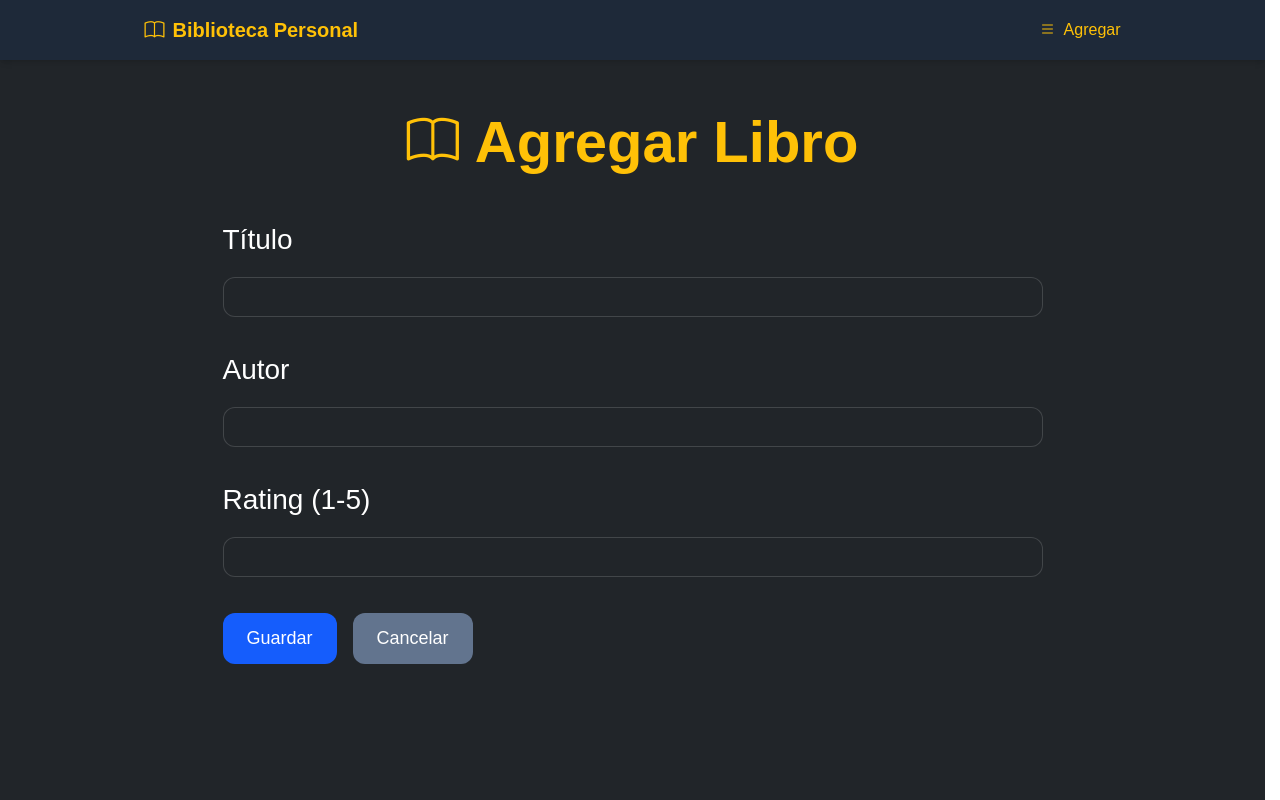
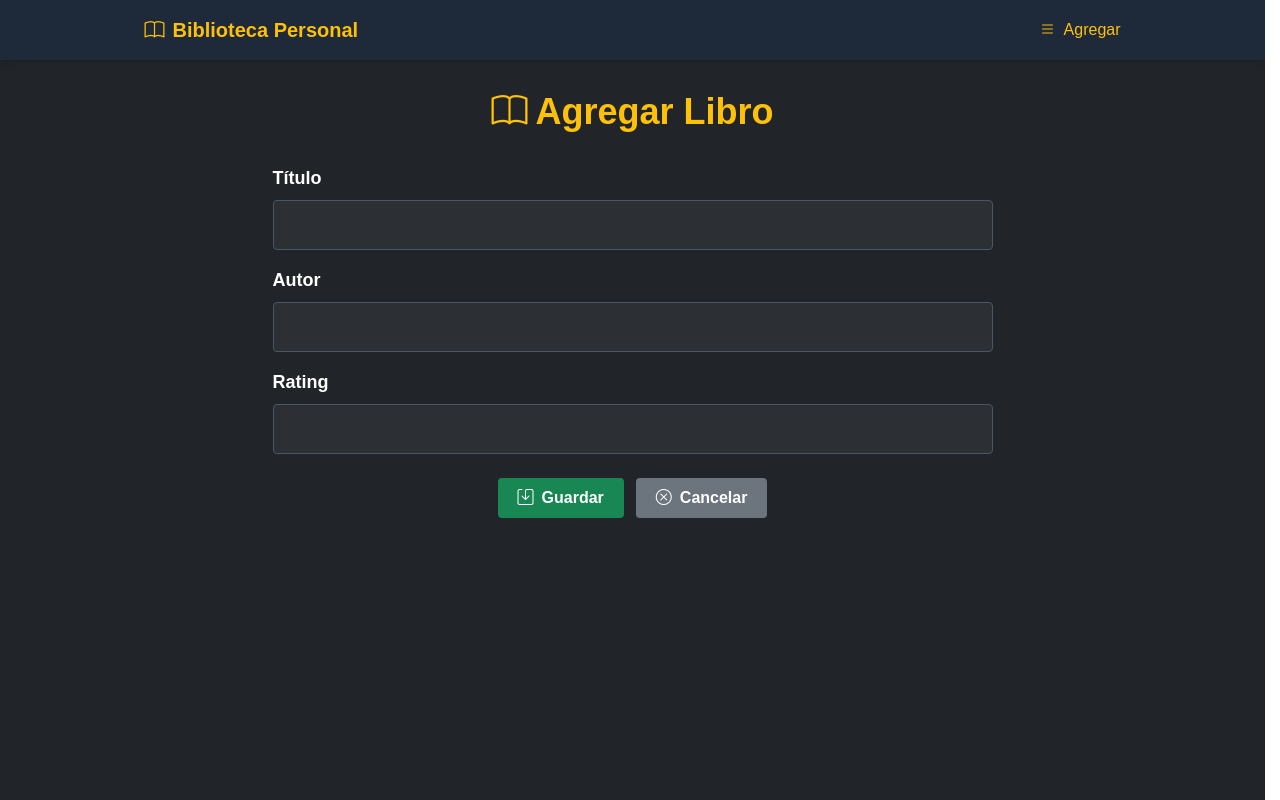
Before and after one commit to VictorCarmonaMoraza/React_FastAPI_2027, a React (Vite) app: page /agregar in a window 1280 px wide. Built offline with nearby package versions, Linux system fonts and the light colour scheme.

Commit message:
Enviar nuevo libro

```diff
--- a/src/api/libros.js
+++ b/src/api/libros.js
@@ -24,6 +24,7 @@ async function listarLibros() {
 
 // [NUEVO]
 async function crearLibro(libro) {
+  debugger;
   // Validamos que el título exista y no esté vacío.
   if (!libro.titulo || !libro.titulo.trim()) {
     throw new Error("El título es obligatorio");
@@ -51,4 +52,4 @@ async function crearLibro(libro) {
   return respuesta.data;
 }
 
-export { api, urlBase, listarLibros };
+export { api, urlBase, listarLibros, crearLibro };
--- a/src/libros/AgregarLibro.jsx
+++ b/src/libros/AgregarLibro.jsx
@@ -1,70 +1,160 @@
+import { useState } from "react";
+import { useNavigate } from "react-router-dom";
+
+import { crearLibro } from "../api/libros";
+
 function AgregarLibro() {
+  const navigate = useNavigate();
+
+  // Estado que contiene los datos introducidos en el formulario.
+  const [libro, setLibro] = useState({
+    titulo: "",
+    autor: "",
+    rating: ""
+  });
+
+  const [mensaje, setMensaje] = useState("");
+    setTimeout(() => {
+    setMensaje("");
+  }, 2000);
+
+  // [NUEVO]
+  function manejarCambio(evento) {
+    const { name, value } = evento.target;
+
+    setLibro({
+      ...libro,
+      [name]: value
+    });
+  }
+
+  // [NUEVO]
+  async function manejarSubmit(evento) {
+    evento.preventDefault();
+
+    try {
+      // Convertimos el rating de texto a número entero.
+      const datosLibro = {
+        ...libro,
+        rating: Number(libro.rating)
+      };
+
+      // Llamamos a la función que realiza el POST contra FastAPI.
+      await crearLibro(datosLibro);
+
+      alert("Libro creado correctamente");
+
+      // Volvemos al listado después de crear el libro.
+      navigate("/");
+    } catch (error) {
+      console.error("Error al crear el libro:", error);
+
+      alert(error.message || "Error al crear el libro");
+    }
+  }
+
+  // [NUEVO]
+  function cancelar() {
+    setMensaje("La operación ha sido cancelada");
+    // navigate("/");
+  }
+
   return (
-    <section className="mx-auto max-w-4xl px-6 py-12">
-      <h2 className="text-center text-[58px] font-semibold leading-none text-[#ffc107]">
-        <i aria-hidden="true" className="bi bi-book mr-4 align-middle text-[0.9em]"></i>
-        <span className="align-middle">Agregar Libro</span>
+    <div className="mx-auto mt-8 max-w-3xl px-6">
+      <h2 className="mb-8 text-center text-4xl font-semibold text-[#ffc107]">
+        <i className="bi bi-book mr-2"></i>
+        Agregar Libro
       </h2>
 
-      <form className="mx-auto mt-12 max-w-[820px] space-y-8">
-        <div>
-          <label htmlFor="titulo" className="mb-4 block text-[28px] text-white">
+      <form onSubmit={manejarSubmit}>
+
+        <div className="mb-4">
+          <label
+            htmlFor="titulo"
+            className="mb-2 block text-lg font-semibold"
+          >
             Título
           </label>
 
           <input
             type="text"
-            className="h-10 w-full rounded-xl border border-white/15 bg-[#212529] px-4 text-lg text-white outline-none transition focus:border-slate-500"
             id="titulo"
             name="titulo"
+            value={libro.titulo}
+            onChange={manejarCambio}
+            className="w-full rounded border border-gray-600 bg-[#2c3034] px-4 py-3 text-white outline-none focus:border-[#ffc107]"
+            required
           />
         </div>
 
-        <div>
-          <label htmlFor="autor" className="mb-4 block text-[28px] text-white">
+        <div className="mb-4">
+          <label
+            htmlFor="autor"
+            className="mb-2 block text-lg font-semibold"
+          >
             Autor
           </label>
 
           <input
             type="text"
-            className="h-10 w-full rounded-xl border border-white/15 bg-[#212529] px-4 text-lg text-white outline-none transition focus:border-slate-500"
             id="autor"
             name="autor"
+            value={libro.autor}
+            onChange={manejarCambio}
+            className="w-full rounded border border-gray-600 bg-[#2c3034] px-4 py-3 text-white outline-none focus:border-[#ffc107]"
+            required
           />
         </div>
 
-        <div>
-          <label htmlFor="rating" className="mb-4 block text-[28px] text-white">
-            Rating (1-5)
+        <div className="mb-6">
+          <label
+            htmlFor="rating"
+            className="mb-2 block text-lg font-semibold"
+          >
+            Rating
           </label>
 
           <input
             type="number"
-            className="h-10 w-full rounded-xl border border-white/15 bg-[#212529] px-4 text-lg text-white outline-none transition focus:border-slate-500"
             id="rating"
             name="rating"
             min="1"
             max="5"
+            step="1"
+            value={libro.rating}
+            onChange={manejarCambio}
+            className="w-full rounded border border-gray-600 bg-[#2c3034] px-4 py-3 text-white outline-none focus:border-[#ffc107]"
+            required
           />
         </div>
 
-        <div className="flex gap-4 pt-1">
+        <div className="flex justify-center gap-3">
+
           <button
             type="submit"
-            className="rounded-xl bg-blue-600 px-6 py-3 text-[18px] font-medium text-white transition hover:bg-blue-500"
+            className="rounded bg-[#198754] px-5 py-2 font-semibold text-white hover:bg-[#157347]"
           >
+            <i className="bi bi-save mr-2"></i>
             Guardar
           </button>
 
           <button
             type="button"
-            className="rounded-xl bg-slate-500 px-6 py-3 text-[18px] font-medium text-white transition hover:bg-slate-400"
+            onClick={cancelar}
+            className="rounded bg-[#6c757d] px-5 py-2 font-semibold text-white hover:bg-[#5c636a]"
           >
+            <i className="bi bi-x-circle mr-2"></i>
             Cancelar
           </button>
+
         </div>
+{mensaje && (
+  <div className="mt-4 rounded-lg border border-yellow-500 bg-yellow-100 px-4 py-3 text-yellow-800">
+    {mensaje}
+  </div>
+)}
       </form>
-    </section>
+    </div>
   );
 }
 
```
Also changed, not shown: src/libros/EditarLibro.jsx (added).
